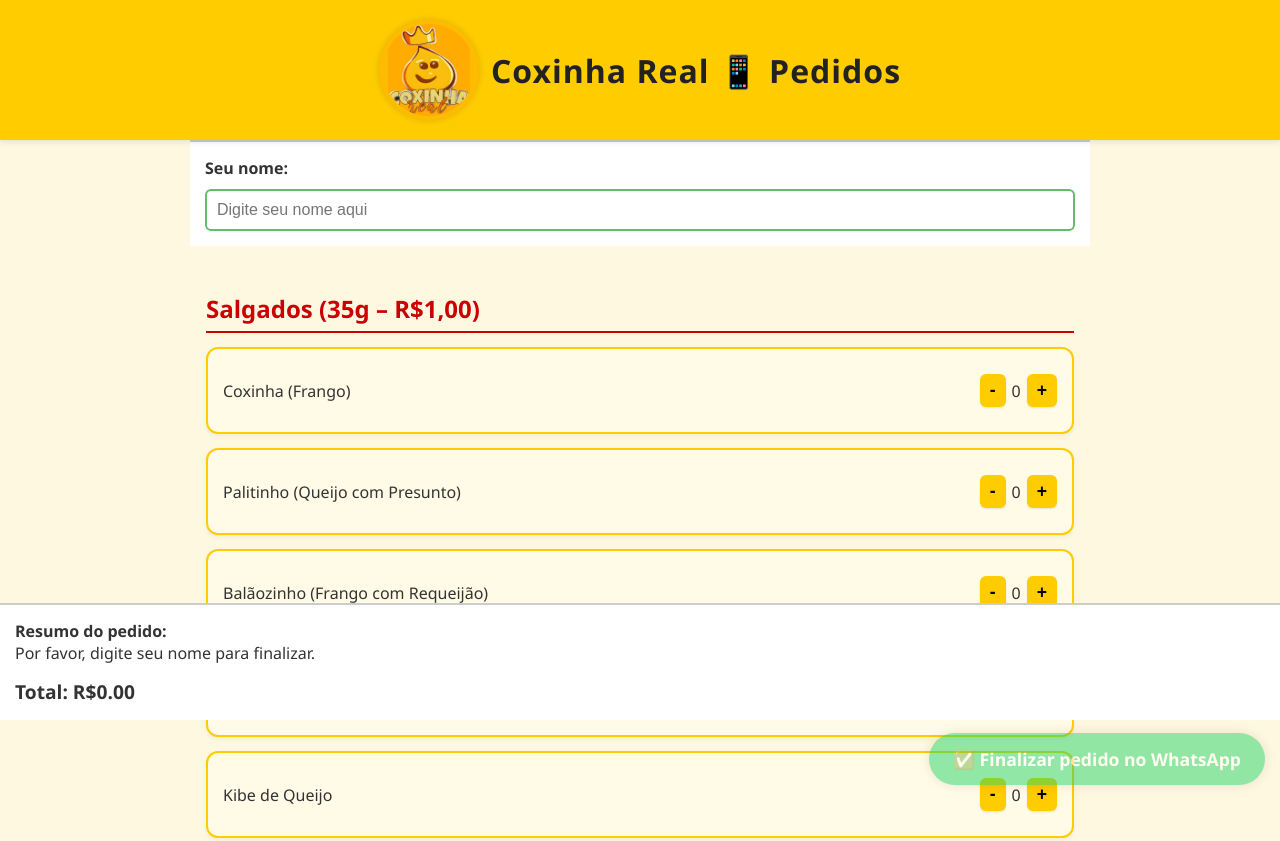
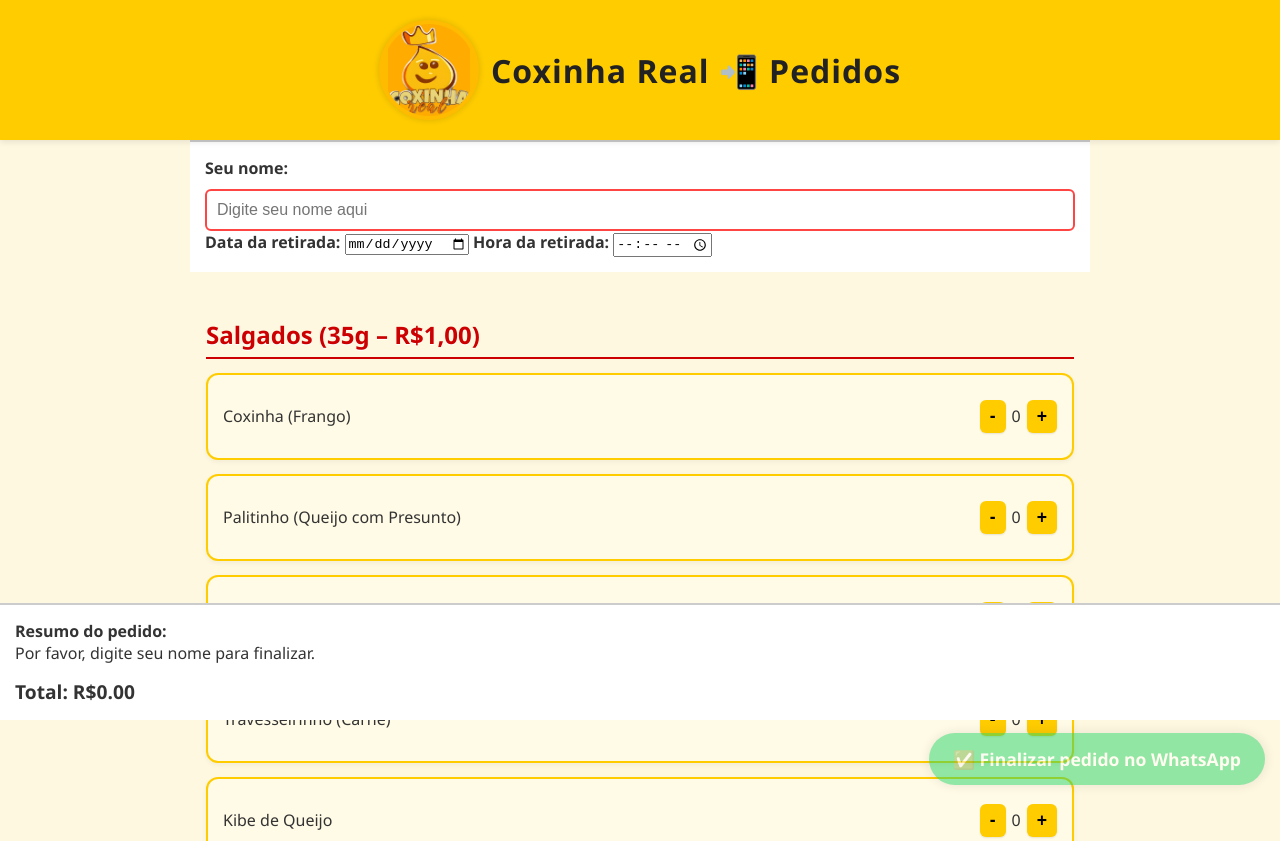
Before and after one commit to BiellSouza16/CARDAPIO-COXINHA-REAL, a plain HTML site: page index.html in a window 1280 px wide. Shown: the top 841 px of the page. Drawn offline with Linux system fonts and the light colour scheme.

Commit message:
index.html

```diff
--- a/index.html
+++ b/index.html
@@ -1,3 +1,4 @@
+<!-- index.html (atualizado para agendamento e layout de combos) -->
 <!DOCTYPE html>
 <html lang="pt-br">
 <head>
@@ -8,36 +9,51 @@
 </head>
 <body>
   <header>
-  <div class="logo-container">
-    <img src="img/logo-coxinha.png" alt="Logo Coxinha Real" class="logo">
-    <span>Coxinha Real 📱 Pedidos</span>
-  </div>
-</header>
+    <div class="logo-container">
+      <img src="img/logo-coxinha.png" alt="Logo Coxinha Real" class="logo">
+      <span>Coxinha Real 📲 Pedidos</span>
+    </div>
+  </header>
+
   <section id="cliente">
     <label for="nomeCliente"><strong>Seu nome:</strong></label>
-    <input type="text" id="nomeCliente" placeholder="Digite seu nome aqui" />
+    <input type="text" id="nomeCliente" placeholder="Digite seu nome aqui" required />
+
+    <div class="agendamento">
+      <label for="dataRetirada"><strong>Data da retirada:</strong></label>
+      <input type="date" id="dataRetirada">
+
+      <label for="horaRetirada"><strong>Hora da retirada:</strong></label>
+      <input type="time" id="horaRetirada">
+    </div>
   </section>
+
   <section>
     <h2>Salgados (35g – R$1,00)</h2>
     <div id="salgados"></div>
   </section>
+
   <section>
     <h2>Bebidas</h2>
     <div id="bebidas"></div>
   </section>
+
   <section>
     <h2>Combos (salgados 20g)</h2>
     <div class="obs">
-      * Os salgados dos combos possuem 20g. Os salgados de R$1,00 possuem 35g.
+      * Os salgados dos combos possuem 20g. Os salgados avulsos possuem 35g.
     </div>
     <div id="combos"></div>
   </section>
+
   <div id="resumo">
     <strong>Resumo do pedido:</strong>
     <div id="lista"></div>
     <div id="total">Total: R$0,00</div>
   </div>
+
   <a id="whatsapp-btn" href="#" target="_blank">✅ Finalizar pedido no WhatsApp</a>
-  <script src="script.js"></script>
+
+ <script src="script.js" defer></script>
 </body>
 </html>
```
